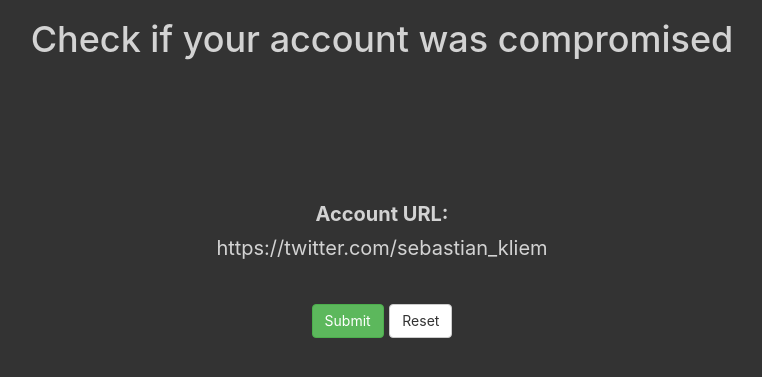
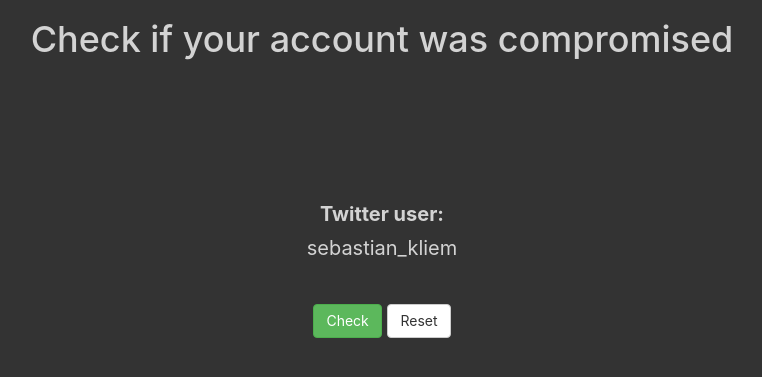
Before and after one commit to soldag/SMM-CompromisedAccountDetection, a Flask app: page /check/ in a window 1280 px wide. Shown: the top 377 px of the page, without its empty margins (258-1020 px from the left). Run offline with Flask 2, Linux system fonts and the light colour scheme; some libraries are stand-ins or nearby versions.

Commit message:
Beautified url parameters. #beautiful

```diff
--- a/app.py
+++ b/app.py
@@ -1,60 +1,45 @@
-from flask import Flask
-from flask import request
-from flask import render_template
+from flask import Flask, request, render_template, redirect, url_for
 
 import uuid
 import random
-import urllib.parse as url_parser
 from expiringdict import ExpiringDict
 
 from core.data_provider import get_status_updates
 from core import StatusUpdateAnalyzer
 
-CLASSIFIER_TYPE = 'perceptron'
+CLASSIFIER_TYPE = "perceptron"
 SCALE_FEATURES = True
+EXT_TYPE = "fth"
+EXT_PATH = "data/follow_the_hashtag_usa.csv"
+FOREIGN_USER_ID = "steppschuh192"
 
 app = Flask(__name__)
 session_cache = ExpiringDict(10, 600)
 
 
-@app.route('/check/', methods=['GET'])
-def check():
-    # Get query parameter
-    sid = request.args.get('sid')
-    user_url = request.args.get('account_url')
-    confident_tweet_ids = request.args.getlist('select-tweet-checkbox')
+@app.route("/", methods=["GET"])
+@app.route("/check/", methods=["GET"])
+def index():
+    return render_template("check.html")
 
-    if not user_url:
-        return render_template('check.html')
 
-    if not sid or not confident_tweet_ids:
-        # Retrieve status updates
-        parsed_url = url_parser.urlparse(user_url)
-        user_id = parsed_url.path.split('/')[1]
-        user_status_updates = get_status_updates('twitter', user_id=user_id)
-        ext_status_updates = get_status_updates('fth', dataset_path="data/follow_the_hashtag_usa.csv")
+@app.route("/check/", methods=["POST"])
+def check_redirect():
+    user_id = request.values.get("user_id")
+    return redirect(url_for("check", user_id=user_id))
 
-        # Add some tweets from another user for testing purposes
-        foreign_tweets = get_status_updates('twitter', user_id='steppschuh192')
-        test_tweets = random.sample(foreign_tweets, 100)
-        user_status_updates += test_tweets
 
-        # Analyze tweets
-        analyzer = StatusUpdateAnalyzer(user_status_updates,
-                                        ext_status_updates,
-                                        CLASSIFIER_TYPE,
-                                        SCALE_FEATURES)
-        result = analyzer.analyze()
+@app.route("/check/<user_id>", methods=["GET", "POST"])
+def check(user_id):
+    # Get form data
+    sid = request.values.get("sid")
+    confident_tweet_ids = request.values.getlist("confident_tweet_id")
+
+    # Run analyzer
+    if sid and confident_tweet_ids:
+        analyzer, result = refine(sid, confident_tweet_ids)
     else:
-        # Restore session from cache
-        analyzer, result = session_cache[sid]
-        suspected_tweets = list(zip(*result))[0]
-
-        # Refine model
-        confident_tweet_ids = list(map(int, confident_tweet_ids))
-        confident_tweets = [tweet for tweet in suspected_tweets
-                            if tweet.id in confident_tweet_ids]
-        result = analyzer.refine(suspected_tweets, confident_tweets)
+        analyzer, result = analyze(user_id)
 
     # Store result in cache
     sid = sid or str(uuid.uuid4())
@@ -64,18 +49,52 @@ def check():
     if result:
         suspected_tweets = [x for (x, y) in sorted(result, key=lambda x: x[1])]
         suspected_ids = [str(x.id) for x in suspected_tweets]
-        return render_template('check_compromised.html',
+        return render_template("check_compromised.html",
                                suspected_ids=suspected_ids,
-                               url=user_url,
+                               user_id=user_id,
                                sid=sid)
     else:
-        return render_template('check_success.html')
+        return render_template("check_success.html")
 
 
-@app.template_filter('min')
+def analyze(user_id):
+    # Retrieve status updates
+    user_status_updates = get_status_updates("twitter", user_id=user_id)
+    ext_status_updates = get_status_updates(EXT_TYPE, dataset_path=EXT_PATH)
+
+    # Add some tweets from another user for testing purposes
+    foreign_tweets = get_status_updates("twitter", user_id=FOREIGN_USER_ID)
+    test_tweets = random.sample(foreign_tweets, 100)
+    user_status_updates += test_tweets
+
+    # Analyze tweets
+    analyzer = StatusUpdateAnalyzer(user_status_updates,
+                                    ext_status_updates,
+                                    CLASSIFIER_TYPE,
+                                    SCALE_FEATURES)
+    result = analyzer.analyze()
+
+    return analyzer, result
+
+
+def refine(sid, confident_tweet_ids):
+    # Restore session from cache
+    analyzer, result = session_cache[sid]
+    suspected_tweets = list(zip(*result))[0]
+
+    # Refine model
+    confident_tweet_ids = list(map(int, confident_tweet_ids))
+    confident_tweets = [tweet for tweet in suspected_tweets
+                        if tweet.id in confident_tweet_ids]
+    result = analyzer.refine(suspected_tweets, confident_tweets)
+
+    return analyzer, result
+
+
+@app.template_filter("min")
 def min_filter(l):
     return min(l)
 
 
-if __name__ == '__main__':
+if __name__ == "__main__":
     app.run()
--- a/static/includeTweets.js
+++ b/static/includeTweets.js
@@ -12,7 +12,7 @@ window.onload = (function() {
 
       input.type = 'checkbox';
       input.value = id;
-      input.name = 'select-tweet-checkbox';
+      input.name = 'confident_tweet_id';
       input.classList.add('select-tweet-checkbox');
 
       twttr.widgets.createTweet(
--- a/templates/check.html
+++ b/templates/check.html
@@ -5,13 +5,13 @@
 {% endblock %}
 {% block content %}
     <h1 class="text-center">Check if your account was compromised</h1>
-    <form method="get">
+    <form method="post">
       <div class="col-md-12 text-center input--url">
-        <label for="account_url" class="col-md-12">Account URL:</label>
-        <input type="url" name="account_url" id="account_url" value="https://twitter.com/sebastian_kliem" size="50" class="transparent col-md-12 text-center" />
+        <label for="user_id" class="col-md-12">Twitter user:</label>
+        <input type="text" name="user_id" id="user_id" value="sebastian_kliem" size="50" class="transparent col-md-12 text-center" autocomplete="off" />
       </div>
       <div class="col-md-12 text-center">
-        <button type="submit" value="Submit" class="btn btn-success">Submit</button>
+        <button type="submit" value="Submit" class="btn btn-success">Check</button>
         <button type="reset" value="Reset" class="btn btn-default">Reset</button>
       </div>
     </form>
--- a/templates/check_compromised.html
+++ b/templates/check_compromised.html
@@ -11,8 +11,8 @@
         These are the suspicious tweets. Please mark if any of these are actually yours.
         <span>{{ [suspected_ids|length, TWEET_LIMIT] | min }} out of {{ suspected_ids|length }} suspicious tweets are shown.</span>
     </p>
-    <form>
-        <input type="hidden" name="account_url" value="{{ url }}">
+    <form method="post">
+        <input type="hidden" name="user_id" value="{{ user_id }}">
         <input type="hidden" name="sid" value="{{ sid }}">
         <div id="result-block" data-tweet-ids="{{ suspected_ids[-TWEET_LIMIT:] }}">
         </div>
```
